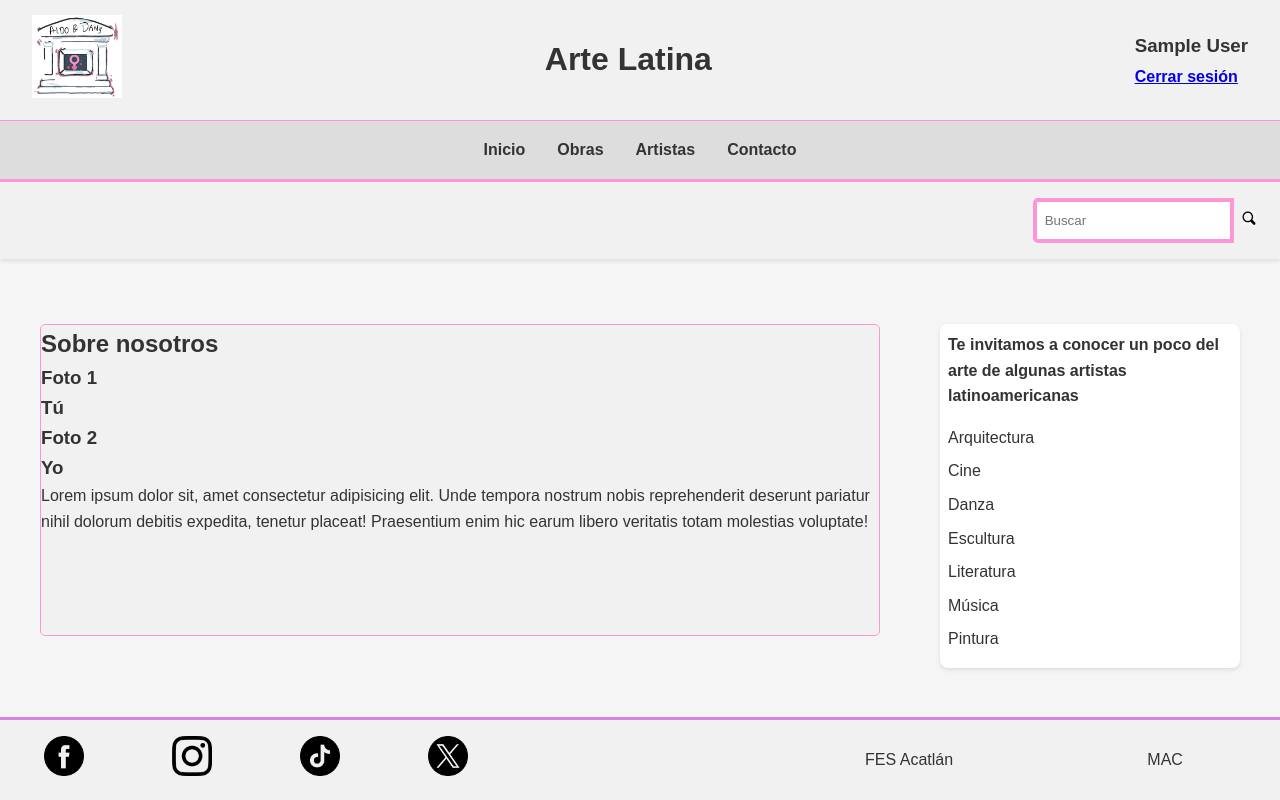
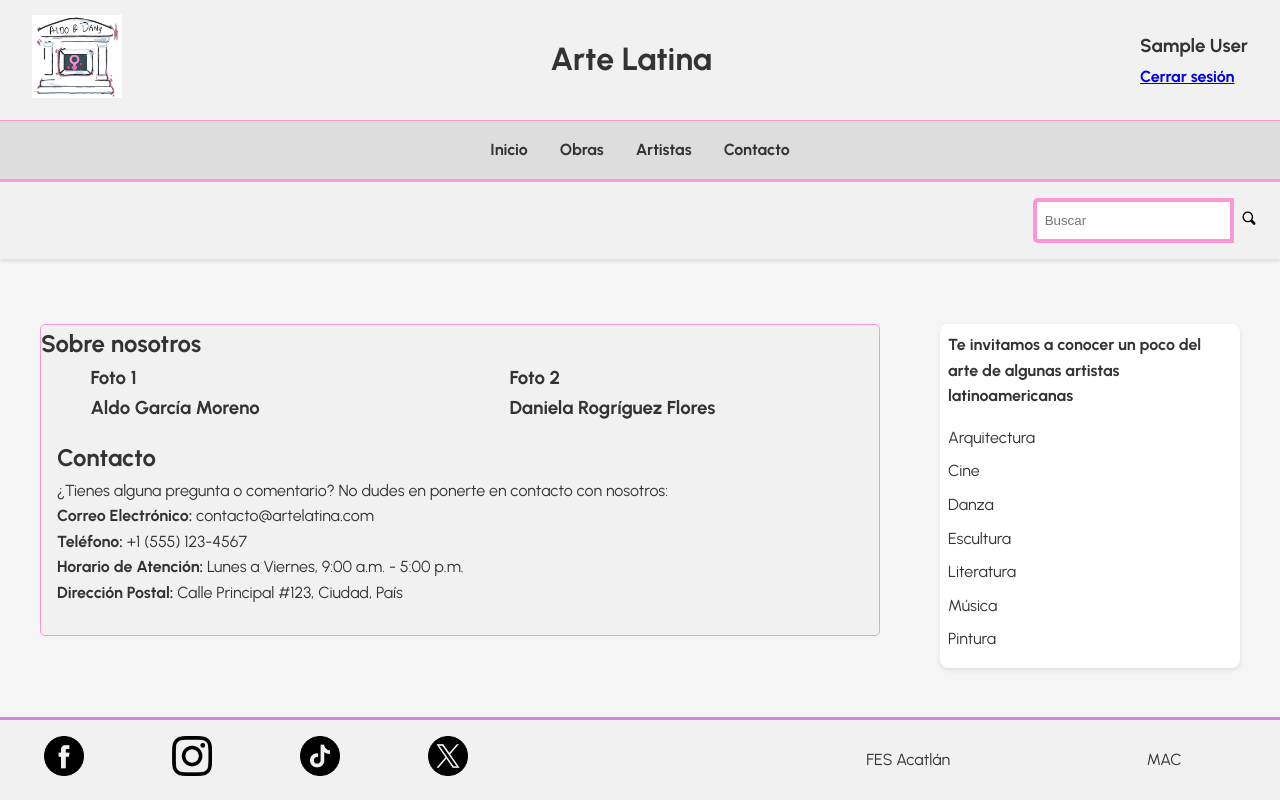
Before and after one commit to AldoGaM/ArteLatina, a PHP site: page /contacto.php in a window 1280 px wide. Run offline with PHP 8.4, Linux system fonts and the light colour scheme; the visitor is signed in with stand-in values (Sample User, id 1).

Commit message:
Mini changes

```diff
--- a/artista.php
+++ b/artista.php
@@ -51,6 +51,7 @@
     <link rel="stylesheet" href="assets/styles/index-style-mobile.css">
     <link rel="stylesheet" href="assets/styles/index-style-tab.css" media="screen and (min-width: 600px)">
     <link rel="stylesheet" href="assets/styles/index-style-desktop.css" media="screen and (min-width: 820px)">
+    <link href="https://fonts.googleapis.com/css2?family=Urbanist:wght@400;700&display=swap" rel="stylesheet">
 </head>
 <body>
     <header>
--- a/assets/styles/index-style-desktop.css
+++ b/assets/styles/index-style-desktop.css
@@ -22,3 +22,6 @@
 footer {
     padding: 0;
 }
+.intro {
+    flex-direction: row;
+}
--- a/assets/styles/index-style-mobile.css
+++ b/assets/styles/index-style-mobile.css
@@ -231,3 +231,11 @@
     height: 40px;
     width: 40px;
 }
+
+#contacto {
+    padding: 1rem;
+}
+
+#contacto ul {
+    list-style: none;
+}
--- a/assets/styles/index-style-tab.css
+++ b/assets/styles/index-style-tab.css
@@ -1,4 +1,5 @@
 .intro {
+    display: flex;
     flex-direction: row;
     justify-content: space-around;
 }
@@ -29,3 +30,11 @@
 #nosotros ul{
     justify-content: space-around;
 }
+
+.bibliografia {
+    width: 25vw;
+}
+
+.bibliografia img {
+    width: 25vw;
+}
--- a/contacto.php
+++ b/contacto.php
@@ -10,6 +10,7 @@
     <link rel="stylesheet" href="assets/styles/index-style-mobile.css">
     <link rel="stylesheet" href="assets/styles/index-style-tab.css" media="screen and (min-width: 600px)">
     <link rel="stylesheet" href="assets/styles/index-style-desktop.css" media="screen and (min-width: 820px)">
+    <link href="https://fonts.googleapis.com/css2?family=Urbanist:wght@400;700&display=swap" rel="stylesheet">
 </head>
 <body>
     <header>
@@ -52,14 +53,23 @@
             <div class="intro">
                 <div class="bibliografia">
                     <h3>Foto 1</h3>
-                    <h3>Tú</h3>
+                    <h3>Aldo García Moreno</h3>
                 </div>
                 <div class="bibliografia">
                     <h3>Foto 2</h3>
-                    <h3>Yo</h3>
+                    <h3>Daniela Rogríguez Flores</h3>
                 </div>
             </div>
-            <p>Lorem ipsum dolor sit, amet consectetur adipisicing elit. Unde tempora nostrum nobis reprehenderit deserunt pariatur nihil dolorum debitis expedita, tenetur placeat! Praesentium enim hic earum libero veritatis totam molestias voluptate!</p>
+            <div id="contacto">
+                <h2>Contacto</h2>
+                <p>¿Tienes alguna pregunta o comentario? No dudes en ponerte en contacto con nosotros:</p>
+                <ul>
+                    <li><strong>Correo Electrónico:</strong> contacto@artelatina.com</li>
+                    <li><strong>Teléfono:</strong> +1 (555) 123-4567</li>
+                    <li><strong>Horario de Atención:</strong> Lunes a Viernes, 9:00 a.m. - 5:00 p.m.</li>
+                    <li><strong>Dirección Postal:</strong> Calle Principal #123, Ciudad, País</li>
+                </ul>
+            </div>
         </div>
         <div id="sidebar">
             <p>Te invitamos a conocer un poco del arte de algunas artistas latinoamericanas</p>
--- a/login.php
+++ b/login.php
@@ -11,6 +11,7 @@
     <link rel="stylesheet" href="assets/styles/index-style-mobile.css">
     <link rel="stylesheet" href="assets/styles/index-style-tab.css" media="screen and (min-width: 600px)">
     <link rel="stylesheet" href="assets/styles/index-style-desktop.css" media="screen and (min-width: 820px)">
+    <link href="https://fonts.googleapis.com/css2?family=Urbanist:wght@400;700&display=swap" rel="stylesheet">
 </head>
 <body>
     <header>
--- a/obra.php
+++ b/obra.php
@@ -52,6 +52,7 @@
     <link rel="stylesheet" href="assets/styles/index-style-mobile.css">
     <link rel="stylesheet" href="assets/styles/index-style-tab.css" media="screen and (min-width: 600px)">
     <link rel="stylesheet" href="assets/styles/index-style-desktop.css" media="screen and (min-width: 820px)">
+    <link href="https://fonts.googleapis.com/css2?family=Urbanist:wght@400;700&display=swap" rel="stylesheet">
 </head>
 <body>
     <header>
--- a/pais.php
+++ b/pais.php
@@ -38,6 +38,7 @@
     <link rel="stylesheet" href="assets/styles/index-style-mobile.css">
     <link rel="stylesheet" href="assets/styles/index-style-tab.css" media="screen and (min-width: 600px)">
     <link rel="stylesheet" href="assets/styles/index-style-desktop.css" media="screen and (min-width: 820px)">
+    <link href="https://fonts.googleapis.com/css2?family=Urbanist:wght@400;700&display=swap" rel="stylesheet">
 </head>
 <body>
     <header>
--- a/registro.php
+++ b/registro.php
@@ -11,6 +11,7 @@
     <link rel="stylesheet" href="assets/styles/index-style-mobile.css">
     <link rel="stylesheet" href="assets/styles/index-style-tab.css" media="screen and (min-width: 600px)">
     <link rel="stylesheet" href="assets/styles/index-style-desktop.css" media="screen and (min-width: 820px)">
+    <link href="https://fonts.googleapis.com/css2?family=Urbanist:wght@400;700&display=swap" rel="stylesheet">
 </head>
 <body>
     <header>
--- a/search.php
+++ b/search.php
@@ -53,6 +53,7 @@
     <link rel="stylesheet" href="assets/styles/index-style-mobile.css">
     <link rel="stylesheet" href="assets/styles/index-style-tab.css" media="screen and (min-width: 600px)">
     <link rel="stylesheet" href="assets/styles/index-style-desktop.css" media="screen and (min-width: 820px)">
+    <link href="https://fonts.googleapis.com/css2?family=Urbanist:wght@400;700&display=swap" rel="stylesheet">
 </head>
 <body>
     <header>
--- a/tipo.php
+++ b/tipo.php
@@ -40,6 +40,7 @@
     <link rel="stylesheet" href="assets/styles/index-style-mobile.css">
     <link rel="stylesheet" href="assets/styles/index-style-tab.css" media="screen and (min-width: 600px)">
     <link rel="stylesheet" href="assets/styles/index-style-desktop.css" media="screen and (min-width: 820px)">
+    <link href="https://fonts.googleapis.com/css2?family=Urbanist:wght@400;700&display=swap" rel="stylesheet">
 </head>
 <body>
     <header>
```
Also changed, not shown: index.php (+11 -4 lines).
